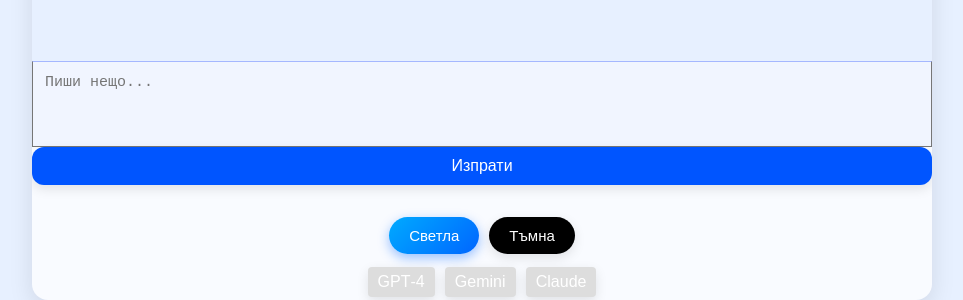
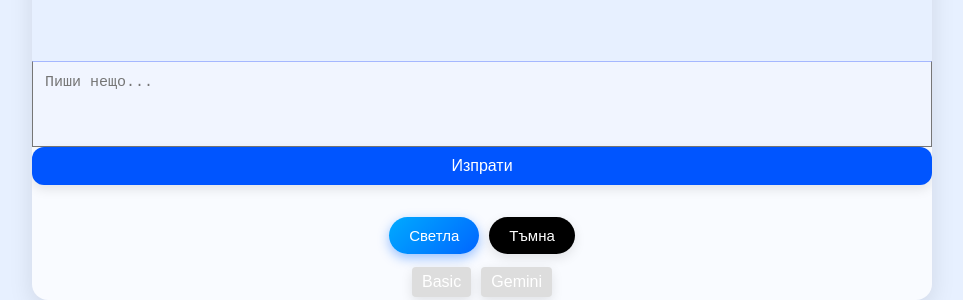
Before and after one commit to vasko5500/ai-chat-demo, a website: page index.html in a window 1280 px wide. Shown: the part 500-800 px from the top of the page, without its empty margins (158-1121 px from the left). Drawn offline with Linux system fonts and the light colour scheme.

Commit message:
Update index.html

```diff
--- a/index.html
+++ b/index.html
@@ -38,9 +38,8 @@
   </div>
 
   <div class="model-buttons">
-    <button class="model-btn" data-model="gpt-4">GPT‑4</button>
-    <button class="model-btn" data-model="gemini">Gemini</button>
-    <button class="model-btn" data-model="claude">Claude</button>
+    <button class="model-btn" data-model="Basic">Basic</button>
+    <button class="model-btn" data-model="Gemini">Gemini</button>
   </div>
 </div>
 
```
